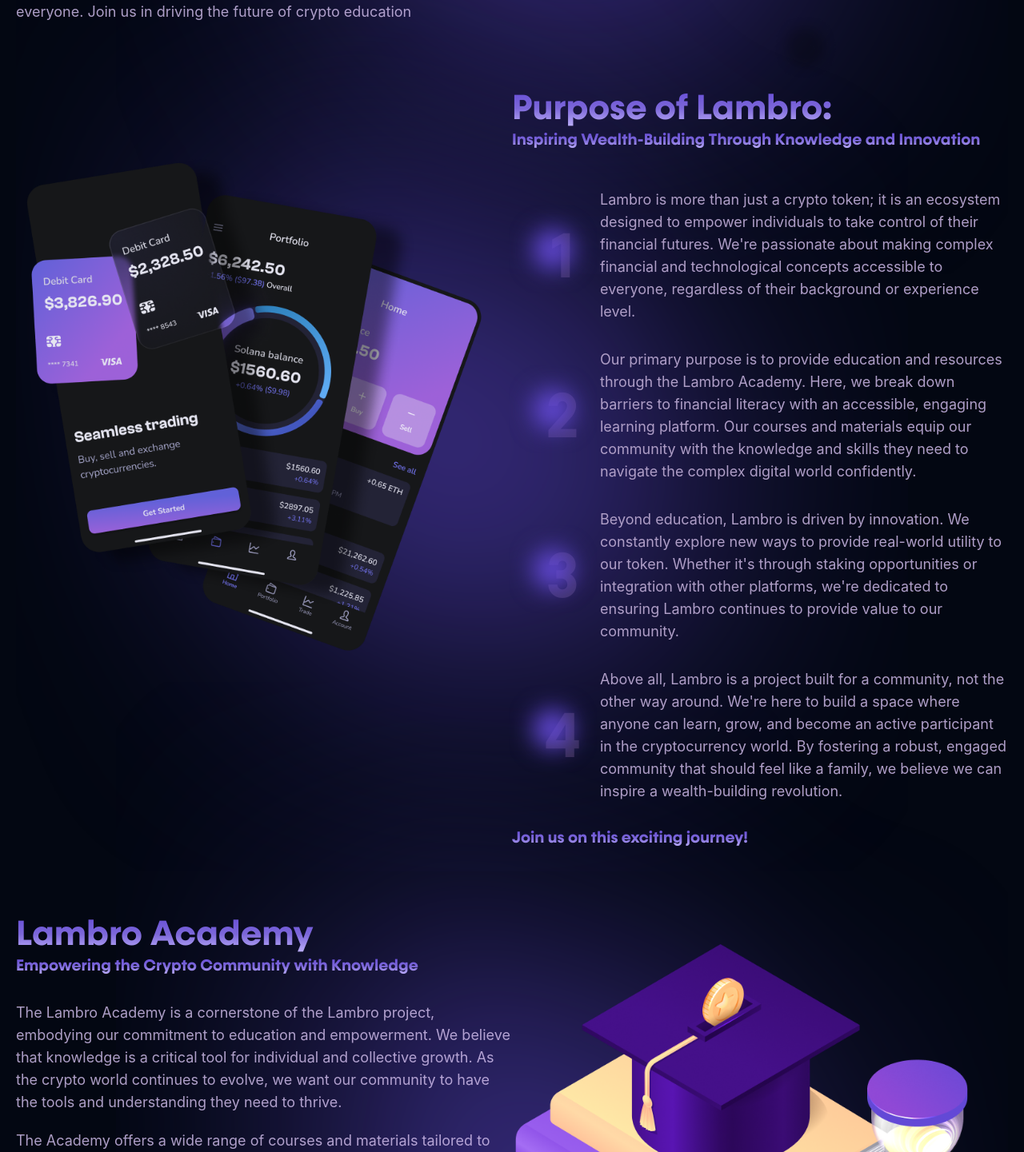
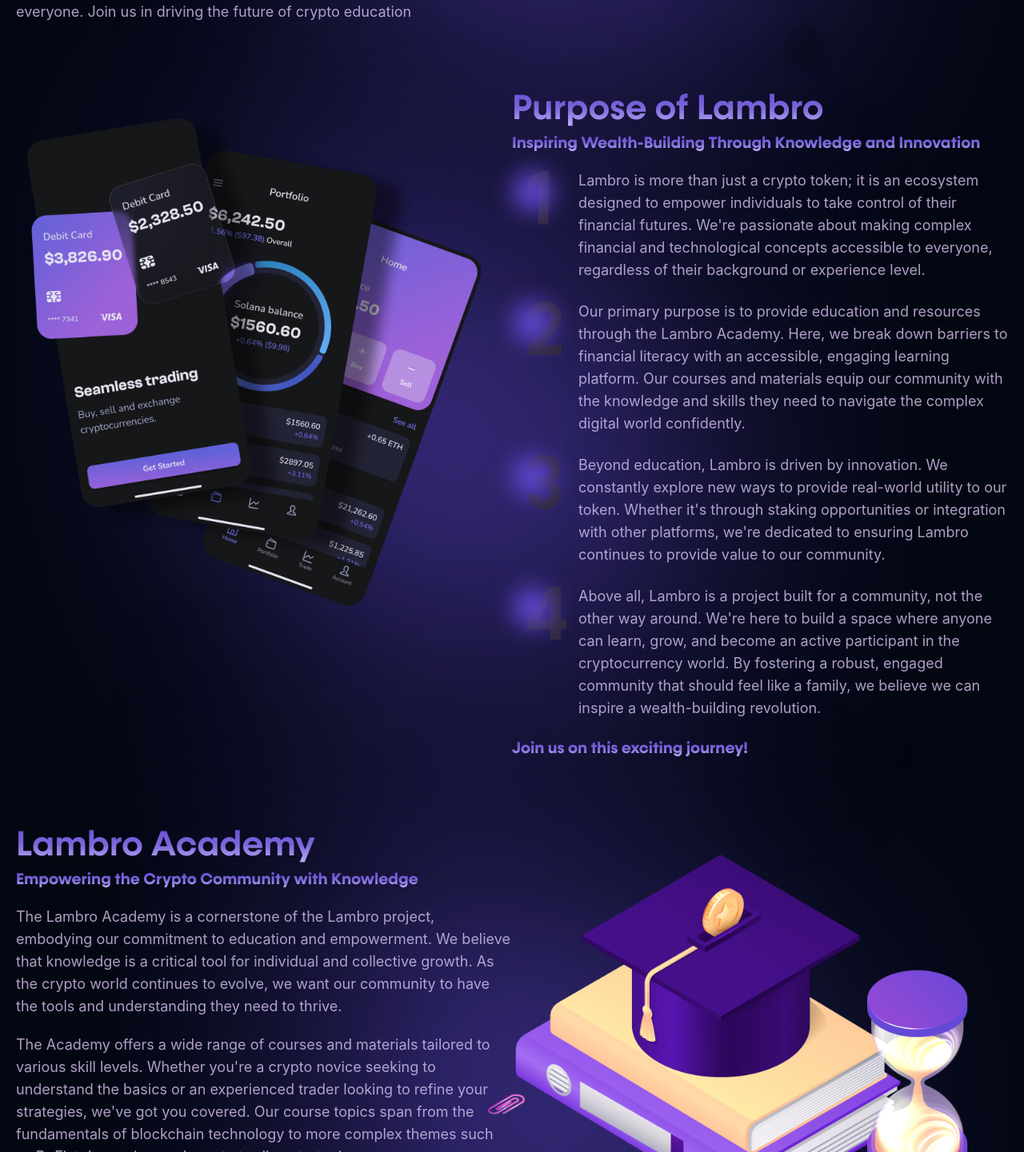
Before and after one commit to rubel-sh/lambro-ui, a Next.js app: page / in a window 1280 px wide. Shown: the part 2469-3910 px from the top of the page at 80% size. Built offline with nearby package versions, Linux system fonts and the light colour scheme.

Commit message:
ui ThingsAboutLambroSection

```diff
--- a/components/UI/Index/AboutTheLambro.js
+++ b/components/UI/Index/AboutTheLambro.js
@@ -11,7 +11,7 @@
     return (
         <div className="grid  lg:grid-cols-2 relative " id="about">
             {/* Left Texts */}
-            <div className="justify-self-center  lg:justify-self-end">
+            <div className="justify-self-center  lg:justify-self-end order-2 lg:order-1">
                 <GradientTextSmallHeading>About Lambro</GradientTextSmallHeading>
                 <div className="lg:mt-8 mt-4 space-y-5 max-w-[650px]">
                     <TextPrimary>
@@ -40,12 +40,12 @@
                 </div>
             </div>
             {/* right images */}
-            <div className="lg:justify-self-start justify-self-center lg:self-end ">
+            <div className="lg:justify-self-start justify-self-center lg:self-end order-1 lg:order-2">
                 <Image
                     src={"/assets/img/aboutLambroImage.png"}
                     width={600}
                     height={600}
-                    className=" lg:translate-y-20 translate-y-10 -translate-x-10"
+                    className="translate-y-0 lg:translate-y-20  -translate-x-5 lg:-translate-x-10"
                 />
             </div>
             <div className="absolute top-0 right-0  -translate-y-52 -z-10 ">
--- a/components/UI/Index/KycAndAuditCardsSection.js
+++ b/components/UI/Index/KycAndAuditCardsSection.js
@@ -11,10 +11,10 @@
             <div className="absolute top-0 w-full -z-10">
                 <HexagonalCubesSvg />
             </div>
-            <Container className="pt-24">
+            <Container className="pt-14 md:pt-24">
                 {/* GRID CONTAINER */}
                 <div className="grid gap-8 grid-cols-1 md:grid-cols-2 lg:grid-cols-3">
-                    <div className="md:col-span-2">
+                    <div className="md:col-span-2 ">
                         {/* 2 col span div */}
                         <GradientTextSmallHeading className="text-[28px] max-w-[500px] font-semibold">
                             KYC, Audits & Trackers:
@@ -22,7 +22,7 @@
                         <GradientTextSmallHeading className="!text-[20px]">
                             Ensuring Transparency and Security
                         </GradientTextSmallHeading>
-                        <p className="relative text-[20px] leading-[30px] font-inter mt-7">
+                        <p className="relative text-[14px] md:text-[20px] leading-normal font-inter mt-2 md:mt-7 ">
                             Lambro is committed to providing a secure, transparent, and trustworthy platform for our
                             community. To ensure this, we've prioritized stringent auditing processes and implemented
                             Know Your Customer (KYC) verifications
--- a/components/UI/Index/LambroAcademy.js
+++ b/components/UI/Index/LambroAcademy.js
@@ -7,14 +7,16 @@
     return (
         <div className="grid lg:grid-cols-2 gap-y-10 mt-10 relative" id="academy">
             {/* Left Texts */}
-            <div className="lg:justify-self-end">
+            <div className="lg:justify-self-end order-2 lg:order-1">
                 <div>
-                    <GradientTextSmallHeading>Lambro Academy</GradientTextSmallHeading>
-                    <GradientTextSmallHeading className="!text-[20px]">
+                    <GradientTextSmallHeading className="text-[28px] max-w-[500px] font-semibold mb-1">
+                        Lambro Academy
+                    </GradientTextSmallHeading>
+                    <GradientTextSmallHeading className="!text-[16px] lg:!text-[20px] !font-normal">
                         Empowering the Crypto Community with Knowledge
                     </GradientTextSmallHeading>
                 </div>
-                <div className="lg:mt-8 lg:space-y-5 max-w-[650px] text-lg  mt-4">
+                <div className="lg:mt-5 lg:space-y-5 max-w-[650px] text-lg  mt-4">
                     <TextPrimary>
                         The Lambro Academy is a cornerstone of the Lambro project, embodying our commitment to education
                         and empowerment. We believe that knowledge is a critical tool for individual and collective
@@ -50,7 +52,7 @@
                 </div>
             </div>
             {/* right images */}
-            <div className="justify-self-center self-start">
+            <div className="justify-self-center self-start order-1 lg:order-2">
                 <Image
                     src={"/assets/img/lambro_academy_image.png"}
                     width={600}
--- a/components/UI/Index/PurposeOfLambro.js
+++ b/components/UI/Index/PurposeOfLambro.js
@@ -1,6 +1,6 @@
 import BlurCircleSvg from "@/components/SvgComponents/BlurCircleSvg";
 import BlurCurlyCircleSvg from "@/components/SvgComponents/BlurCurlyCircleSvg";
-import { GradientTextSmallHeading } from "@/components/widgets/StyledComponents";
+import { GradientTextSmallHeading, TextPrimary } from "@/components/widgets/StyledComponents";
 import Image from "next/image";
 import React from "react";
 
@@ -16,7 +16,7 @@
     return (
         <div className="grid lg:grid-cols-2 gap-y-10 relative " id="purpose">
             {/* Left */}
-            <div className="justify-self-end self-center  order-2 lg:order-1">
+            <div className="justify-self-end self-center  ">
                 <Image
                     src={"/assets/img/purpose_of_lambro_image.png"}
                     width={600}
@@ -25,28 +25,32 @@
                 />
             </div>
             {/* Right */}
-            <div className="justify-self-start self-end order-1 lg:order-2">
+            <div className="justify-self-start self-end ">
                 <div>
-                    <GradientTextSmallHeading className="mb-5 lg:mb-0">Purpose of Lambro:</GradientTextSmallHeading>
-                    <GradientTextSmallHeading className="!text-[20px]">
+                    <GradientTextSmallHeading className="text-[28px] max-w-[500px] font-semibold mb-1">
+                        Purpose of Lambro
+                    </GradientTextSmallHeading>
+                    <GradientTextSmallHeading className="!text-[16px] lg:!text-[20px] !font-normal">
                         Inspiring Wealth-Building Through Knowledge and Innovation
                     </GradientTextSmallHeading>
                 </div>
-                <div className="mt-12 space-y-8">
+                <div className="mt-5 space-y-4 lg:space-y-6">
                     {purposeOfLambro.map((item, index) => (
                         <div key={index} className="flex items-center text-lg max-w-[690px]">
-                            <div className="grid place-items-center ">
-                                <h2 className="absolute text-[50px] lg:text-[80px] font-konnect font-black text-[#30293c] ml-4 mt-1 -z-10">
-                                    {++index}
-                                </h2>
-                                <div className="w-[80px] h-[80px] lg:w-[110px] lg:h-[110px] -translate-x-1 -translate-y-2">
-                                    <BlurCircleSvg />
+                            <div className="self-start translate-y-5">
+                                <div className="grid place-items-center">
+                                    <h2 className="justify-self-start text-[34px] lg:text-[96px] font-konnect font-black text-[#30293c] md:ml-4 mt-1 -z-10 min-w-[40px] lg:min-w-[67px]">
+                                        {++index}
+                                    </h2>
+                                    <div className="absolute w-[100px] h-[100px] lg:w-[110px] lg:h-[110px] -translate-x-4 -translate-y-2">
+                                        <BlurCircleSvg />
+                                    </div>
                                 </div>
                             </div>
-                            <p>{item}</p>
+                            <TextPrimary>{item}</TextPrimary>
                         </div>
                     ))}
-                    <GradientTextSmallHeading className="!text-[20px]">
+                    <GradientTextSmallHeading className="!text-[14px] lg:!text-[20px]">
                         Join us on this exciting journey!
                     </GradientTextSmallHeading>
                 </div>
--- a/components/UI/Index/ThingsAboutLambroSection.js
+++ b/components/UI/Index/ThingsAboutLambroSection.js
@@ -5,7 +5,7 @@
 
 const ThingsAboutLambroSection = () => {
     return (
-        <div className="pt-32 px-5 space-y-20">
+        <div className="pt-[67px] lg:pt-32 px-5 space-y-20">
             <AboutTheLambro />
             <PurposeOfLambro />
             <LambroAcademy />
```
